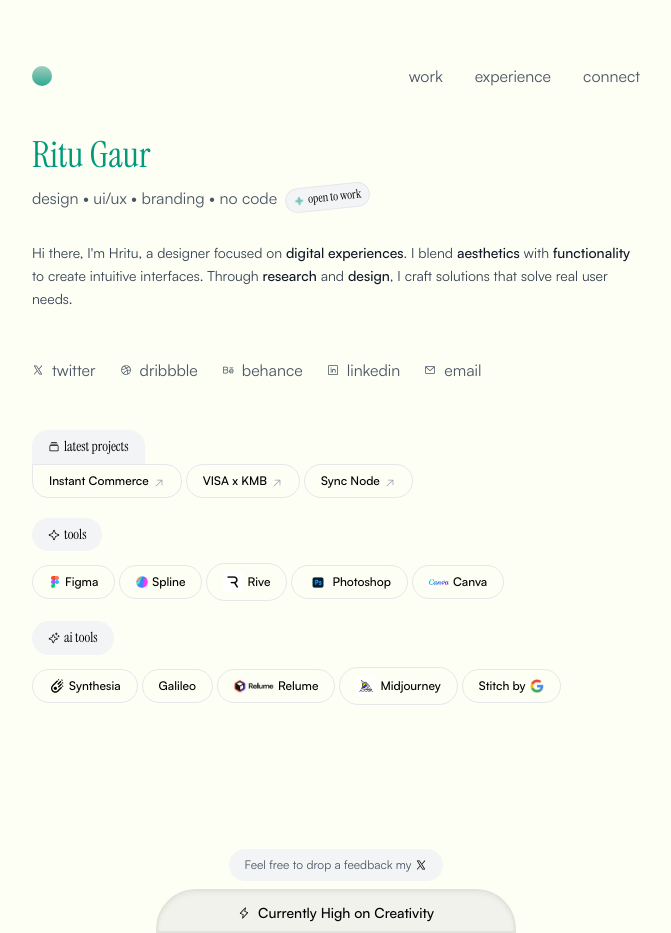
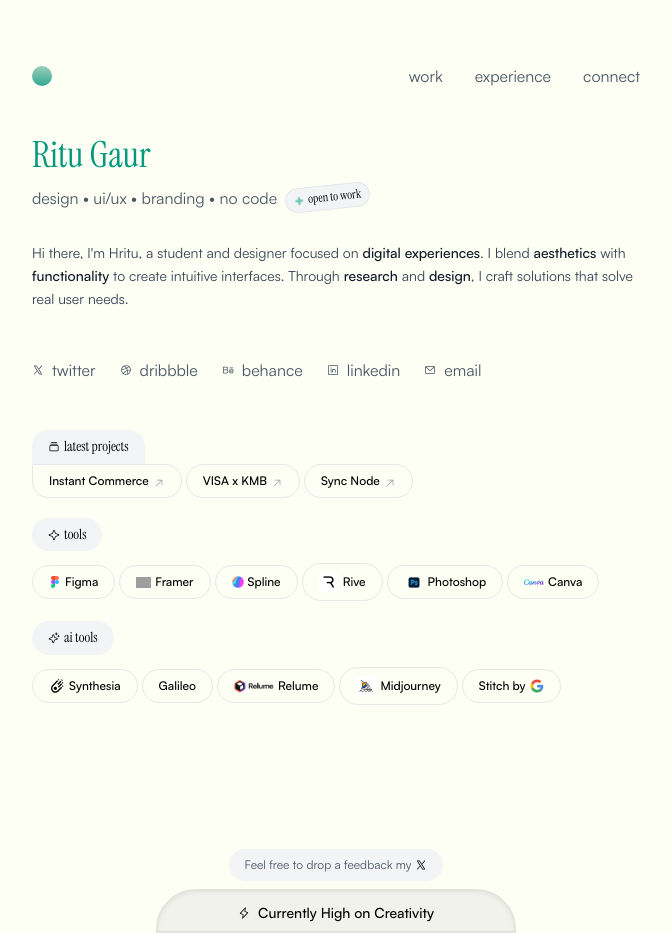
Before and after one commit to suraj-xd/design-portfolio, a Next.js app: page / in a window 1280 px wide. Shown: the whole page, without its empty margins (304-975 px from the left). Built offline with nearby package versions, Linux system fonts and the light colour scheme; grey boxes are pictures that could not be loaded.

Commit message:
bio, date fix

```diff
--- a/src/components/homepage/bio.tsx
+++ b/src/components/homepage/bio.tsx
@@ -2,7 +2,7 @@
   return (
     <div className="mb-12 max-w-3xl">
       <p className="text-sm leading-relaxed text-gray-700">
-        Hi there, I&apos;m Hritu, a designer focused on{" "}
+        Hi there, I&apos;m Hritu, a student and designer focused on{" "}
         <span className="font-medium text-gray-900">digital experiences</span>.
         I blend <span className="font-medium text-gray-900">aesthetics</span>{" "}
         with <span className="font-medium text-gray-900">functionality</span> to
--- a/src/constants/experience.ts
+++ b/src/constants/experience.ts
@@ -10,14 +10,14 @@
     name: "Coding 75",
     logo: "/coding75.jpeg",
     position: "Designer Intern | Freelance",
-    date: "December 2024",
+    date: "Fall 2024",
     projects: "Projects",
   },
   {
     name: "MLB Fellowship",
     logo: "/mlb.png",
     position: "Designer Intern | Freelance",
-    date: "December 2024",
+    date: "Spring 2024",
     projects: "Projects",
   },
 ];
--- a/src/constants/tools.tsx
+++ b/src/constants/tools.tsx
@@ -42,6 +42,10 @@
     ),
   },
   {
+    name: "Framer",
+    icon: <Image src="/framer.svg" alt="framer" width={15} height={12} />,
+  },
+  {
     name: "Spline",
     icon: <Image src="/spline_logo.webp" alt="spline" width={12} height={12} />,
   },
```
